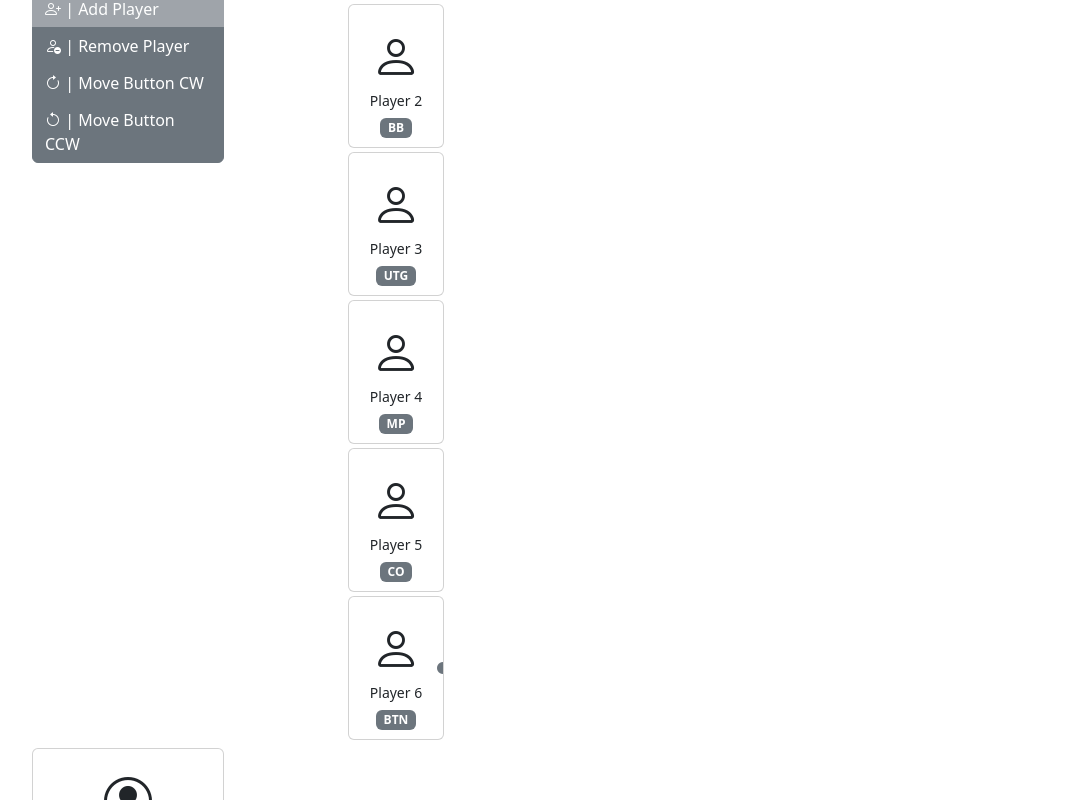
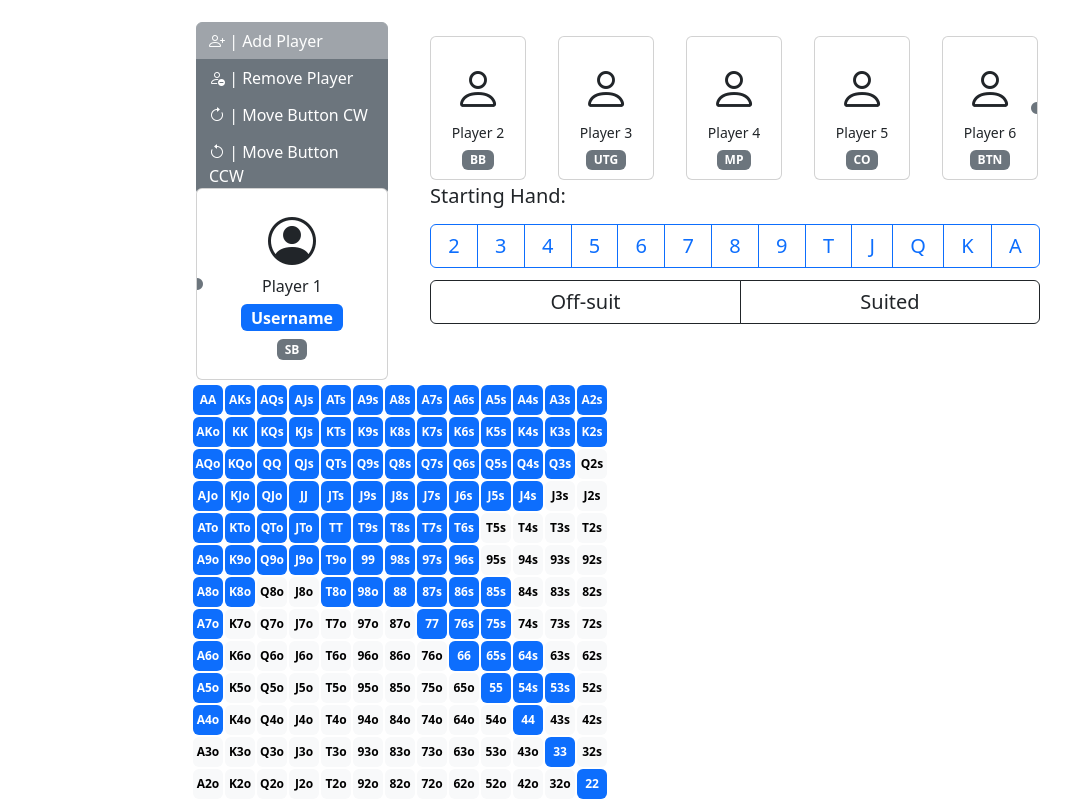
Before and after one commit to florianleca/poker-range-copilot, a Vue app: page / in a window 1280 px wide. Shown: the top 800 px of the page, without its empty margins (16-1087 px from the left). Built offline with nearby package versions, Linux system fonts and the light colour scheme.

Commit message:
grid problem found in main.css

```diff
--- a/src/App.vue
+++ b/src/App.vue
@@ -1,7 +1,7 @@
 <template>
     <div class="container">
         <div class="row">
-            <div class="col">
+            <div class="col-3">
                     <options-buttons
                             :min-players="minPlayers"
                             :max-players="maxPlayers"
@@ -9,7 +9,7 @@
                             @player-added-or-removed="addOrRemovePlayer"
                             @button-moved="moveButton"/>
             </div>
-            <div class="col">
+            <div class="col-9 d-flex">
                 <other-player
                         v-for="player in nbPlayers-1"
                         :key="player"
@@ -18,18 +18,21 @@
             </div>
         </div>
         <div class="row">
-            <div class="col">
+            <div class="col-3">
                 <main-player
                         :position="positionsData[nbPlayers][(buttonPosition)%nbPlayers]"
                         :username="username"/>
             </div>
-            <div class="col">
+            <div class="col-9">
                 <cards/>
             </div>
+
+
+        </div>
+        <div class="row">
             <div class="col">
                 <range-chart :position="positionsData[nbPlayers][(buttonPosition)%nbPlayers]" :rfi="rfi"/>
             </div>
-
         </div>
     </div>
 
--- a/src/assets/main.css
+++ b/src/assets/main.css
@@ -1,10 +1,9 @@
 @import './base.css';
 
 #app {
-  max-width: 1280px;
+  /*max-width: 1280px;*/
   margin: 0 auto;
   padding: 2rem;
-
   font-weight: normal;
 }
 
@@ -28,8 +27,6 @@ a,
   }
 
   #app {
-    display: grid;
-    grid-template-columns: 1fr 1fr;
-    padding: 0 2rem;
+
   }
 }
```
Lines whose indentation alone changed are shown as unchanged.
